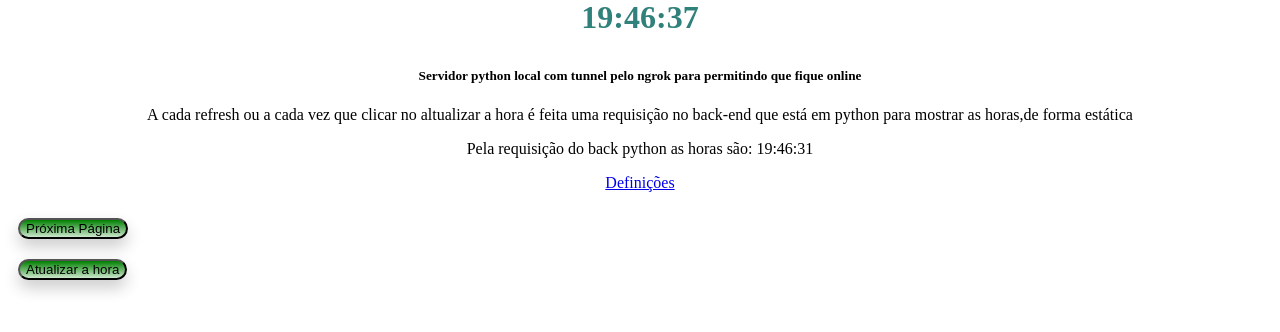
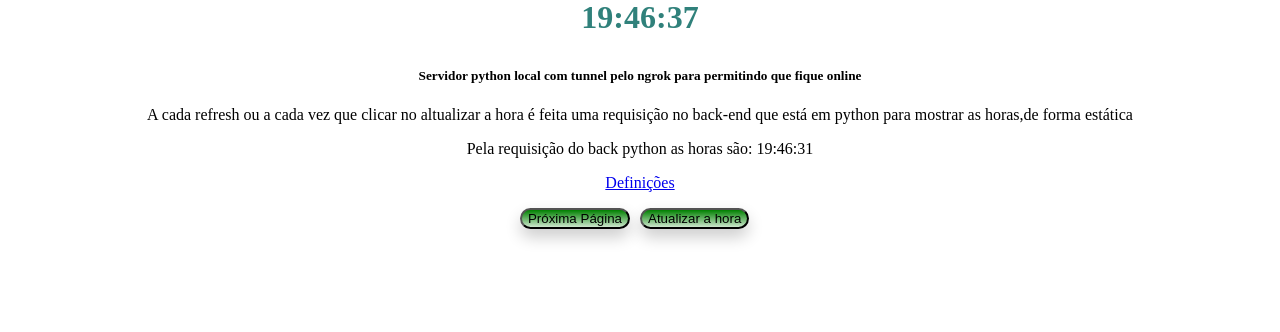
Before and after one commit to Caio-Marinho/Contagem-Horas, a Flask app: page / in a window 1280 px wide. Shown: the part 140-472 px from the top of the page. Run offline with Flask 3, Linux system fonts and the light colour scheme; some libraries are stand-ins or nearby versions.

Commit message:
ajuste de posição de butão

```diff
--- a/mysite/static/css/style.css
+++ b/mysite/static/css/style.css
@@ -15,10 +15,6 @@
         color: SteelBlue; /* 75%, azul claro */
     }
 }
-.center {
-    text-align: center;
-}
-
 .button {
     display: inline-block;
     border-radius: 40px;
@@ -28,7 +24,7 @@
     transition: transform 1.0s ease-in-out;
     cursor: pointer;
     user-select: none;
-    margin: 10px;
+    margin-right: 10px;
 }
 
 .button:hover {
@@ -42,3 +38,13 @@
     transform: scale(0.95);
     box-shadow: 0 4px 8px rgba(0, 0, 0, 0.2);
 }
+#route{
+    position: absolute;
+    right: 50%;
+}
+
+#time-color{
+    position: relative;
+    right: 100px;
+    left: 50%;
+}
--- a/mysite/templates/index.html
+++ b/mysite/templates/index.html
@@ -31,8 +31,8 @@
         </p>
     </center>
         <form action="/python-horas">
-            <button class="button" type="submit">Próxima Página</button>
+            <button class="button" id="route" type="submit">Próxima Página</button>
         </form>
-        <button class="button" id="posicao" onclick="hora()">Atualizar a hora</button>
+        <button class="button" id="time-color" onclick="hora()">Atualizar a hora</button>
 </body>
 </html>
```
